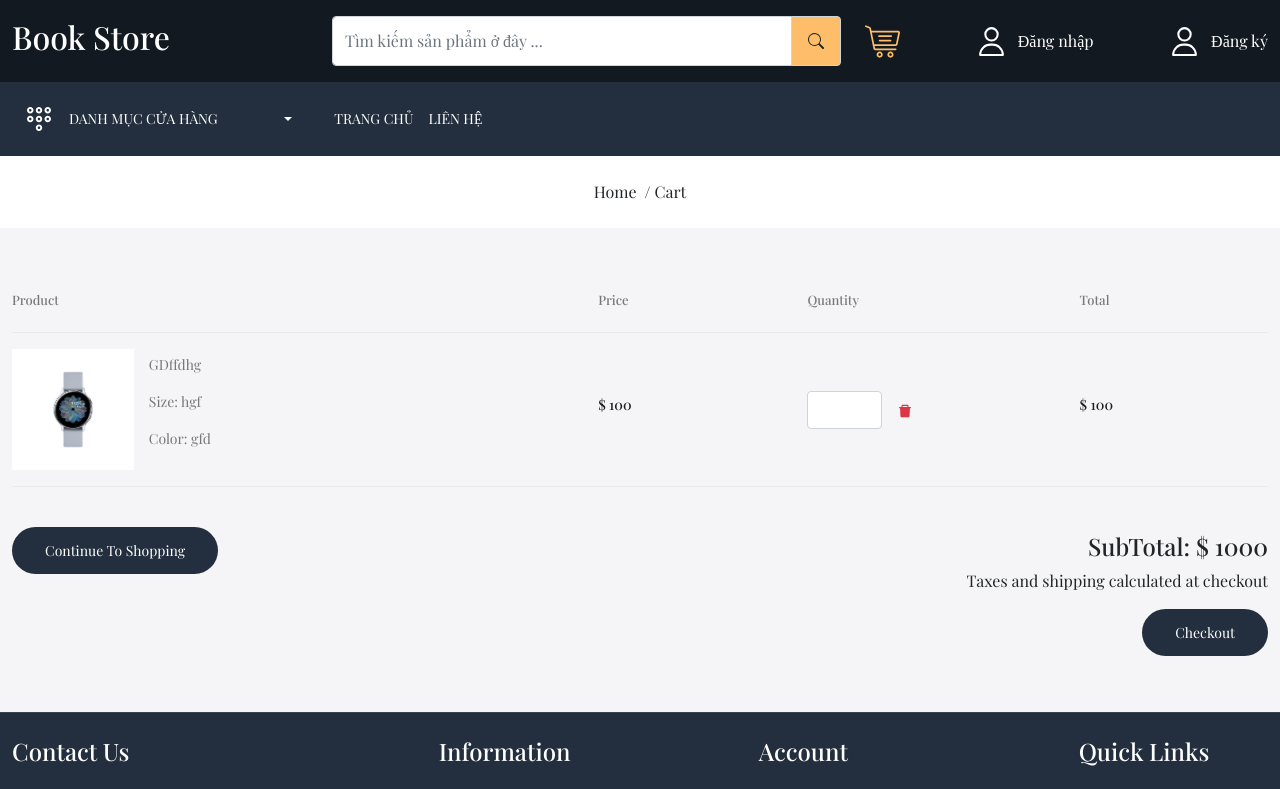
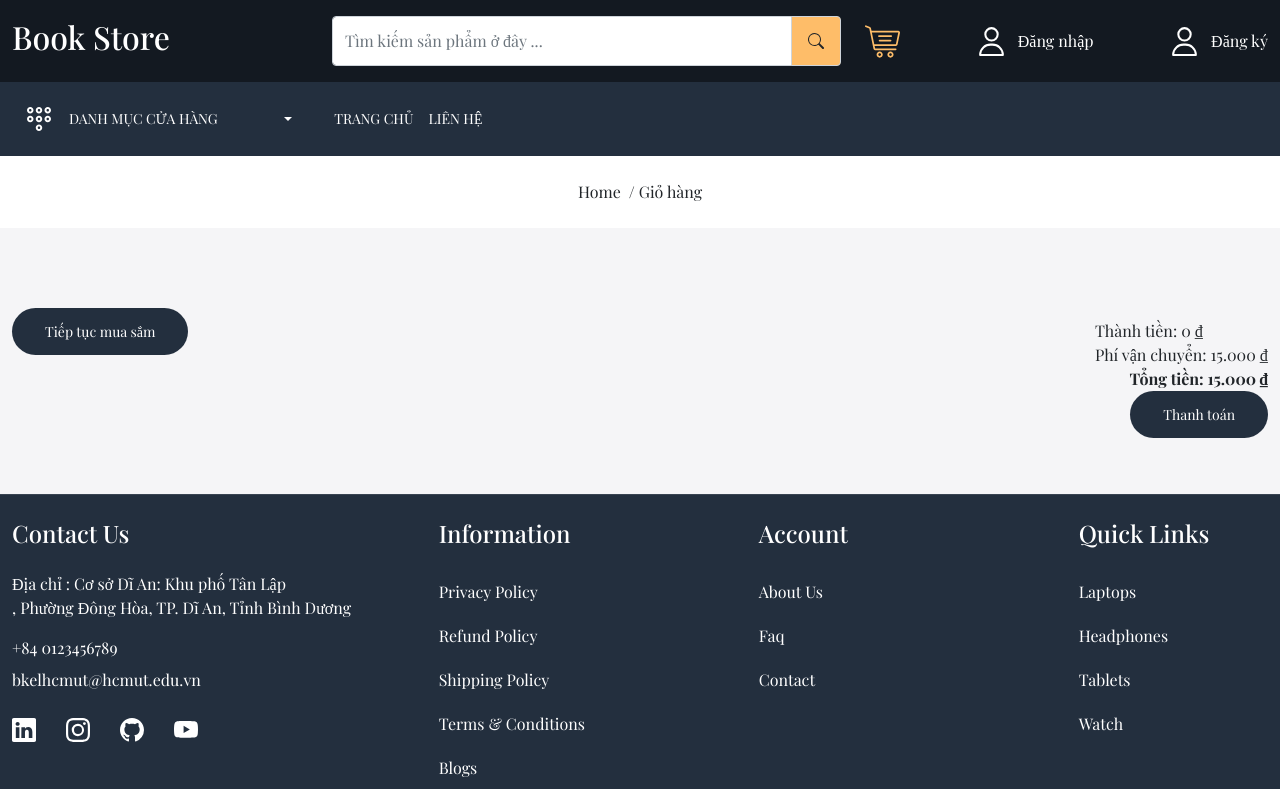
Before and after one commit to tungnguyen0304/BookStore, a React (Create React App) app: page /cart in a window 1280 px wide. Shown: the top 789 px of the page. Built offline with nearby package versions, Linux system fonts and the light colour scheme; a web font is replaced by a local one.

Commit message:
Update Cart

```diff
--- a/src/pages/Cart.js
+++ b/src/pages/Cart.js
@@ -1,69 +1,78 @@
 import React from "react";
 import BreadCrumb from "../components/BreadCrumb";
 import Meta from "../components/Meta";
-import watch from "../images/watch.jpg";
 import { AiFillDelete } from "react-icons/ai";
 import { Link } from "react-router-dom";
 import Container from "../components/Container";
+import { useState } from "react";
+import {getLocalCartContent, decreaseInLocalCart, increaseInLocalCart, removeFromLocalCart} from '../webpages/cart-payment/setCartLocal';
+import CartItem from "../webpages/cart-payment/CartItem";
 
 const Cart = () => {
+  const [cartContent, setCartContent] = useState(getLocalCartContent())
+  const onIncrease = (product) => {
+    const exist = cartContent.find((x) => x.ID === product.ID);
+    if (exist) {
+      setCartContent(
+        cartContent.map((x) =>
+          x.ID === product.ID ? { ...exist, qty: exist.qty + 1 } : x
+        )
+      );
+    } else {
+      setCartContent([...cartContent, { ...product, qty: 1 }])
+    }
+    increaseInLocalCart(product)
+    // console.log(getLocalCartContent())
+  }
+  const onDecrease = (product) => {
+    const exist = cartContent.find((x) => x.ID === product.ID);
+    if (exist.qty === 1) {
+      setCartContent(cartContent.filter((x) => x.ID !== product.ID));
+    } else {
+      setCartContent(
+        cartContent.map((x) =>
+          x.ID === product.ID ? { ...exist, qty: exist.qty - 1 } : x
+        )
+      );
+    }
+    decreaseInLocalCart(product)
+    // console.log(getLocalCartContent())
+  };
+  const onDelete = (product) => {
+    setCartContent(cartContent.filter((x) => x.ID !== product.ID));
+    removeFromLocalCart(product)
+    // console.log(getLocalCartContent())
+  };
+  const subtotal = cartContent.reduce((acc, product) => acc + product.qty * product.price, 0)
+  const deliveryCost = 15000
+  const total = subtotal + deliveryCost
+  const VNCurrencyFormatter = new Intl.NumberFormat('vi', {
+    style: "currency",
+    currency: "VND"
+  })
+
   return (
     <>
       <Meta title={"Giỏ hàng"} />
-      <BreadCrumb title="Cart" />
+      <BreadCrumb title="Giỏ hàng" />
       <Container class1="cart-wrapper home-wrapper-2 py-5">
         <div className="row">
           <div className="col-12">
-            <div className="cart-header py-3 d-flex justify-content-between align-items-center">
-              <h4 className="cart-col-1">Product</h4>
-              <h4 className="cart-col-2">Price</h4>
-              <h4 className="cart-col-3">Quantity</h4>
-              <h4 className="cart-col-4">Total</h4>
-            </div>
-            <div className="cart-data py-3 mb-2 d-flex justify-content-between align-items-center">
-              <div className="cart-col-1 gap-15 d-flex align-items-center">
-                <div className="w-25">
-                  <img src={watch} className="img-fluid" alt="product image" />
-                </div>
-                <div className="w-75">
-                  <p>GDffdhg</p>
-                  <p>Size: hgf</p>
-                  <p>Color: gfd</p>
-                </div>
-              </div>
-              <div className="cart-col-2">
-                <h5 className="price">$ 100</h5>
-              </div>
-              <div className="cart-col-3 d-flex align-items-center gap-15">
-                <div>
-                  <input
-                    className="form-control"
-                    type="number"
-                    name=""
-                    min={1}
-                    max={10}
-                    id=""
-                  />
-                </div>
-                <div>
-                  <AiFillDelete className="text-danger " />
-                </div>
-              </div>
-              <div className="cart-col-4">
-                <h5 className="price">$ 100</h5>
-              </div>
-            </div>
+            {cartContent.map((product) => (
+              <CartItem key={product.ID} product={product} onIncrease={onIncrease} onDecrease={onDecrease} onDelete={onDelete}/>
+            ))}
           </div>
           <div className="col-12 py-2 mt-4">
             <div className="d-flex justify-content-between align-items-baseline">
               <Link to="/product" className="button">
-                Continue To Shopping
+                Tiếp tục mua sắm
               </Link>
               <div className="d-flex flex-column align-items-end">
-                <h4>SubTotal: $ 1000</h4>
-                <p>Taxes and shipping calculated at checkout</p>
+                Thành tiền: {VNCurrencyFormatter.format(subtotal)}<br/>
+                Phí vận chuyển: {VNCurrencyFormatter.format(deliveryCost)}<br/>
+                <strong>Tổng tiền: {VNCurrencyFormatter.format(total)}</strong>
                 <Link to="/checkout" className="button">
-                  Checkout
+                  Thanh toán
                 </Link>
               </div>
             </div>
--- a/src/pages/OurStore.js
+++ b/src/pages/OurStore.js
@@ -3,9 +3,7 @@ import { useLocation, useNavigate } from 'react-router-dom';
 import axios from "axios";
 import BreadCrumb from "../components/BreadCrumb";
 import Meta from "../components/Meta";
-import ReactStars from "react-rating-stars-component";
 import ProductCard from "../components/ProductCard";
-import Color from "../components/Color";
 import Container from "../components/Container";
 import { Slider } from "@mui/material";
 import styled from "@emotion/styled";
@@ -40,7 +38,6 @@ const OurStore = () => {
     unique_name: ''
   });
   const location = useLocation()
-  const initialQueryParams = new URLSearchParams(location.search)
   const priceRange = [0, 1000000]
   const [currentPrice, setCurrentPrice] = useState(priceRange)
   const VNCurrencyFormatter = new Intl.NumberFormat('vi', {
@@ -113,7 +110,9 @@ const OurStore = () => {
       }
     }
     async function parseParam() {
-      if (fetchedAuthorsList.length === 0 || fetchedManusList.length === 0) return;
+      if (fetchedAuthorsList.length === 0 || fetchedManusList.length === 0)
+        return;
+      const initialQueryParams = new URLSearchParams(location.search)
       const filterObj = {};
       // Parse author IDs
       const authorIDs = initialQueryParams.get("authorID");
--- a/src/webpages/cart-payment/CartItem.js
+++ b/src/webpages/cart-payment/CartItem.js
@@ -22,10 +22,7 @@ const subtotalStyle = {
     fontWeight: "bold",
 }
 
-export default function CartItem (props) {
-    const onIncrease = props.onIncrease
-    const onDecrease = props.onDecrease
-    const onDelete = props.onDelete
+export default function CartItem ({product, onIncrease, onDecrease, onDelete}) {
     const calSubtotal = obj => {
         return obj.price * obj.qty
     }
@@ -40,31 +37,31 @@ export default function CartItem (props) {
       <Box sx={{ flexGrow: 1 }}>
         <Grid container item xs={12} spacing={1}>
             <Grid item>
-                <img src={props.obj.img} style={imgStyle} alt="product" />
+                <img src={product.image} style={imgStyle} alt="product" />
             </Grid>
             <Grid container item xs alignItems="center">
                 <Grid container item xs={11}>
                     <Grid item xs={12} sm={5}>
                         <div style={bookTitleStyle}>
-                            {props.obj.title}
+                            {product.name}
                         </div>
-                        <div>Giá: {VNCurrencyFormatter.format(props.obj.price)}</div>
+                        <div>Giá: {VNCurrencyFormatter.format(product.price)}</div>
                     </Grid>
                     <Grid item xs={12} sm={3} sx={{ display: 'flex', alignItems: 'center' }}>
-                        <IconButton aria-label="Remove button" size="small" onClick={() => onDecrease(props.obj)}>
+                        <IconButton aria-label="Remove button" size="small" onClick={() => onDecrease(product)}>
                             <RemoveCircleOutlineIcon />
                         </IconButton>
-                        <span>{props.obj.qty}</span>
-                        <IconButton aria-label="Add button" size="small" onClick={() => onIncrease(props.obj)}>
+                        <span>{product.qty}</span>
+                        <IconButton aria-label="Add button" size="small" onClick={() => onIncrease(product)}>
                             <AddCircleOutlineIcon />
                         </IconButton>
                     </Grid>
                     <Grid item xs={12} sm={4} display={{ xs: "none", sm: "block" }} sx={{ display: 'flex', alignItems: 'center' }}>
-                        <div style={subtotalStyle}>{VNCurrencyFormatter.format(calSubtotal(props.obj))}</div>
+                        <div style={subtotalStyle}>{VNCurrencyFormatter.format(calSubtotal(product))}</div>
                     </Grid>
                 </Grid>
                 <Grid item xs={1}>
-                    <IconButton aria-label="Delete button" onClick={() => onDelete(props.obj)}>
+                    <IconButton aria-label="Delete button" onClick={() => onDelete(product)}>
                         <DeleteIcon />
                     </IconButton>
                 </Grid>
```
